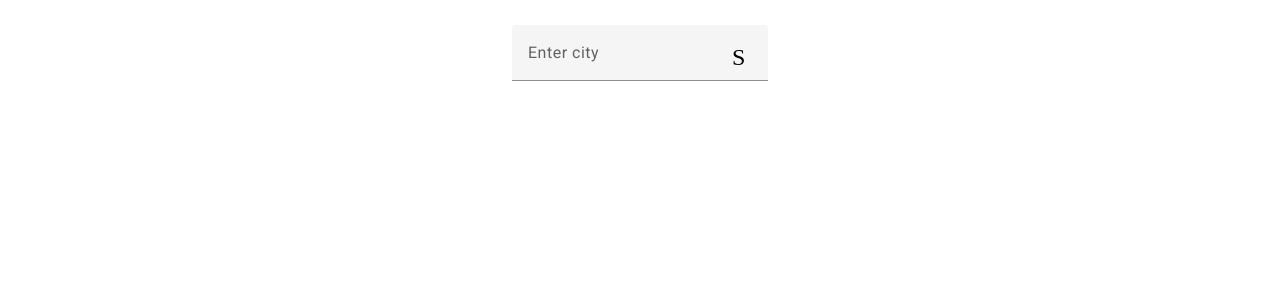
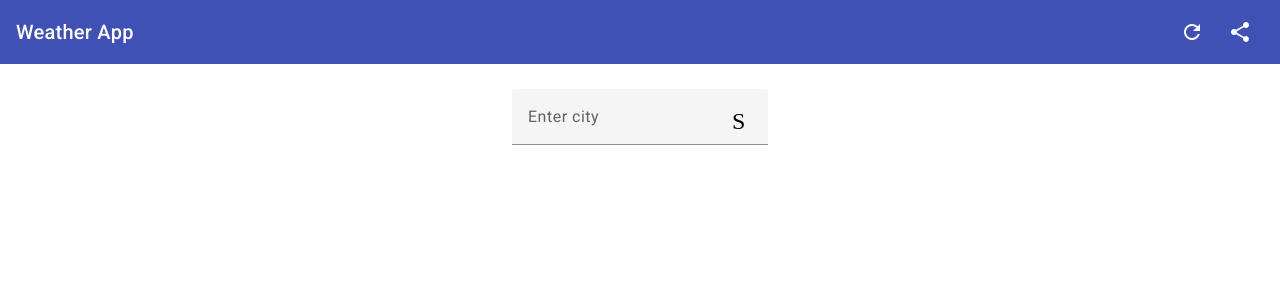
Before and after one commit to sytrejo/PWA_WeatherApp, an Angular app in the folder weather-app/: page / in a window 1280 px wide. Shown: the top 300 px of the page. Built offline with nearby package versions, Linux system fonts and the light colour scheme.

Commit message:
header and update notifications

```diff
--- a/weather-app/src/app/app.component.html
+++ b/weather-app/src/app/app.component.html
@@ -1 +1,2 @@
+<app-header></app-header>
 <app-weather></app-weather>
--- a/weather-app/src/app/app.component.ts
+++ b/weather-app/src/app/app.component.ts
@@ -1,4 +1,7 @@
 import { Component, OnInit } from '@angular/core';
+import { MatSnackBar } from '@angular/material/snack-bar';
+import { SwUpdate } from '@angular/service-worker';
+import { filter, map, switchMap } from 'rxjs';
 
 @Component({
   selector: 'app-root',
@@ -8,11 +11,31 @@ import { Component, OnInit } from '@angular/core';
 export class AppComponent implements OnInit{
   title = 'weather-app';
 
-  constructor(){
+  constructor(private updates: SwUpdate, private snackbar: MatSnackBar){
+    /* The MatSnackBar service is an Angular service exposed from MatSnackBarModule.
+    The SwUpdate service is part of the service worker and contains observables that
+    we can use to notify regarding the update process on our application.*/
 
   }
 
   ngOnInit(): void {
 
-  }
+  //will create a pop up to notify the user that there is a new version and update
+    this.updates.versionUpdates
+    .pipe(
+      filter(event => event.type === 'VERSION_READY')
+    )
+    .subscribe(event => {
+      this.snackbar
+        .open('A new version is available!', 'Update now')
+        .afterDismissed()
+        .pipe(
+          filter(result => result.dismissedByAction),
+          switchMap(() => this.updates.activateUpdate())
+        )
+        .subscribe(() => location.reload());
+    });
+
+
+    }
 }
--- /dev/null
+++ b/weather-app/src/app/header/header.component.html
@@ -0,0 +1,13 @@
+<mat-toolbar color="primary">
+
+    <span> Weather App </span>
+    <span class="spacer"></span>
+    <button mat-icon-button>
+        <mat-icon> refresh </mat-icon>
+    </button>
+
+    <button mat-icon-button>
+        <mat-icon> share </mat-icon>
+    </button>
+
+</mat-toolbar>
--- /dev/null
+++ b/weather-app/src/app/header/header.component.scss
@@ -0,0 +1,3 @@
+.spacer{
+    flex: 1 1 auto;
+}
```
Also changed, not shown: weather-app/src/app/app.module.ts (+10 -0 lines), weather-app/src/app/header/header.component.ts (added, +10 -0 lines), 2 other files (tests, documents, lock files or other folders).
